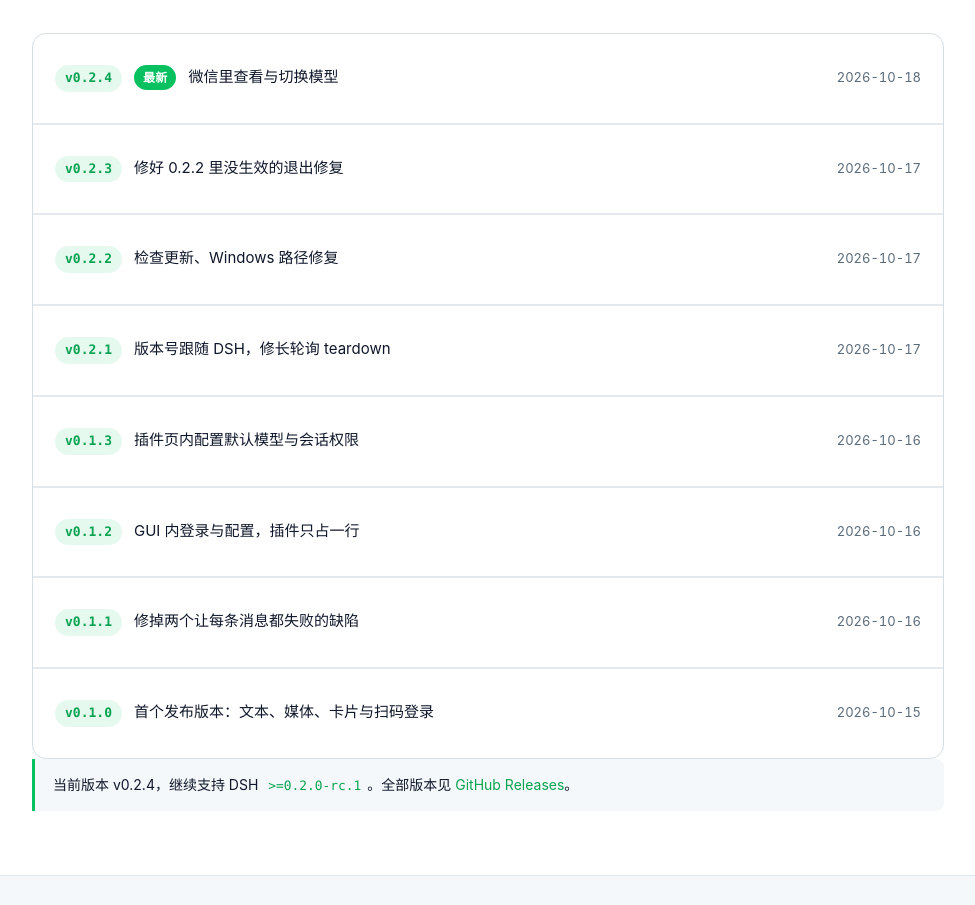
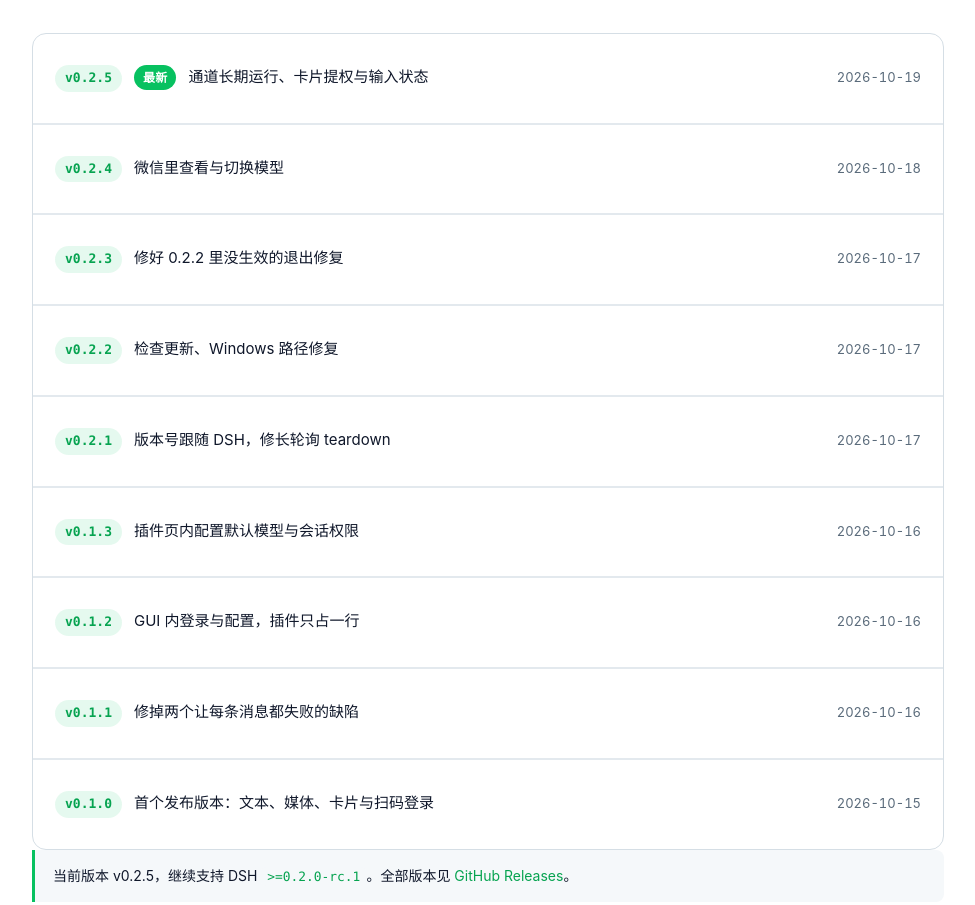
Before and after one commit to wangx-wx/dsh-channel-wechat, a website: page docs/index.html in a window 1280 px wide. Shown: the part 3763-4668 px from the top of the page, without its empty margins (152-1127 px from the left). Drawn offline with Linux system fonts and the light colour scheme.

Commit message:
docs(site): list v0.2.5 in the release history

```diff
--- a/docs/index.html
+++ b/docs/index.html
@@ -105,9 +105,16 @@
       <p class="lede">每个版本一行，点进去看该版本的完整变更与安装说明。</p>
       <ol class="releases">
         <li>
+          <a href="https://github.com/wangx-wx/dsh-channel-wechat/releases/tag/v0.2.5">
+            <span class="release-tag">v0.2.5</span>
+            <span class="release-latest">最新</span>
+            <span class="release-name">通道长期运行、卡片提权与输入状态</span>
+            <time class="release-date" datetime="2026-10-19">2026-10-19</time>
+          </a>
+        </li>
+        <li>
           <a href="https://github.com/wangx-wx/dsh-channel-wechat/releases/tag/v0.2.4">
             <span class="release-tag">v0.2.4</span>
-            <span class="release-latest">最新</span>
             <span class="release-name">微信里查看与切换模型</span>
             <time class="release-date" datetime="2026-10-18">2026-10-18</time>
           </a>
@@ -162,7 +169,7 @@
           </a>
         </li>
       </ol>
-      <p class="note">当前版本 v0.2.4，继续支持 DSH <code>&gt;=0.2.0-rc.1</code>。全部版本见 <a href="https://github.com/wangx-wx/dsh-channel-wechat/releases">GitHub Releases</a>。</p>
+      <p class="note">当前版本 v0.2.5，继续支持 DSH <code>&gt;=0.2.0-rc.1</code>。全部版本见 <a href="https://github.com/wangx-wx/dsh-channel-wechat/releases">GitHub Releases</a>。</p>
     </div>
   </section>
 
```
